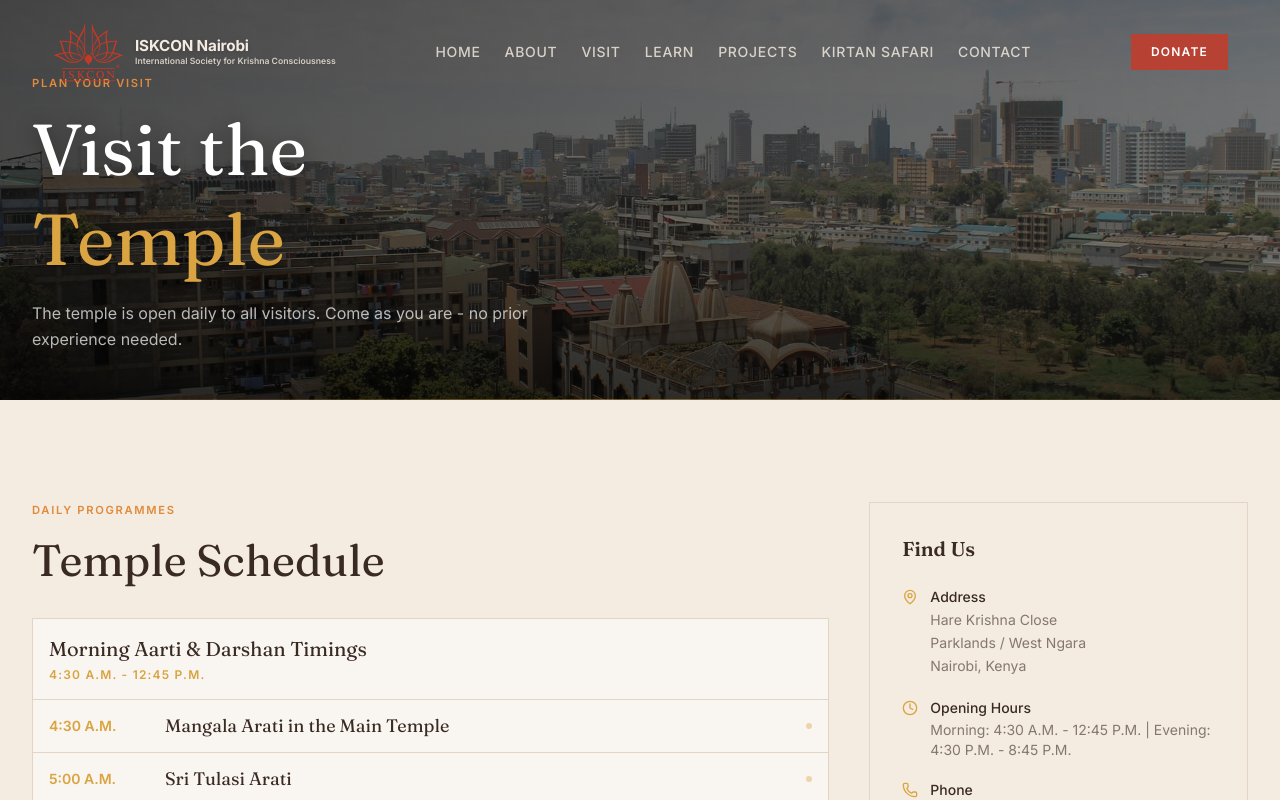
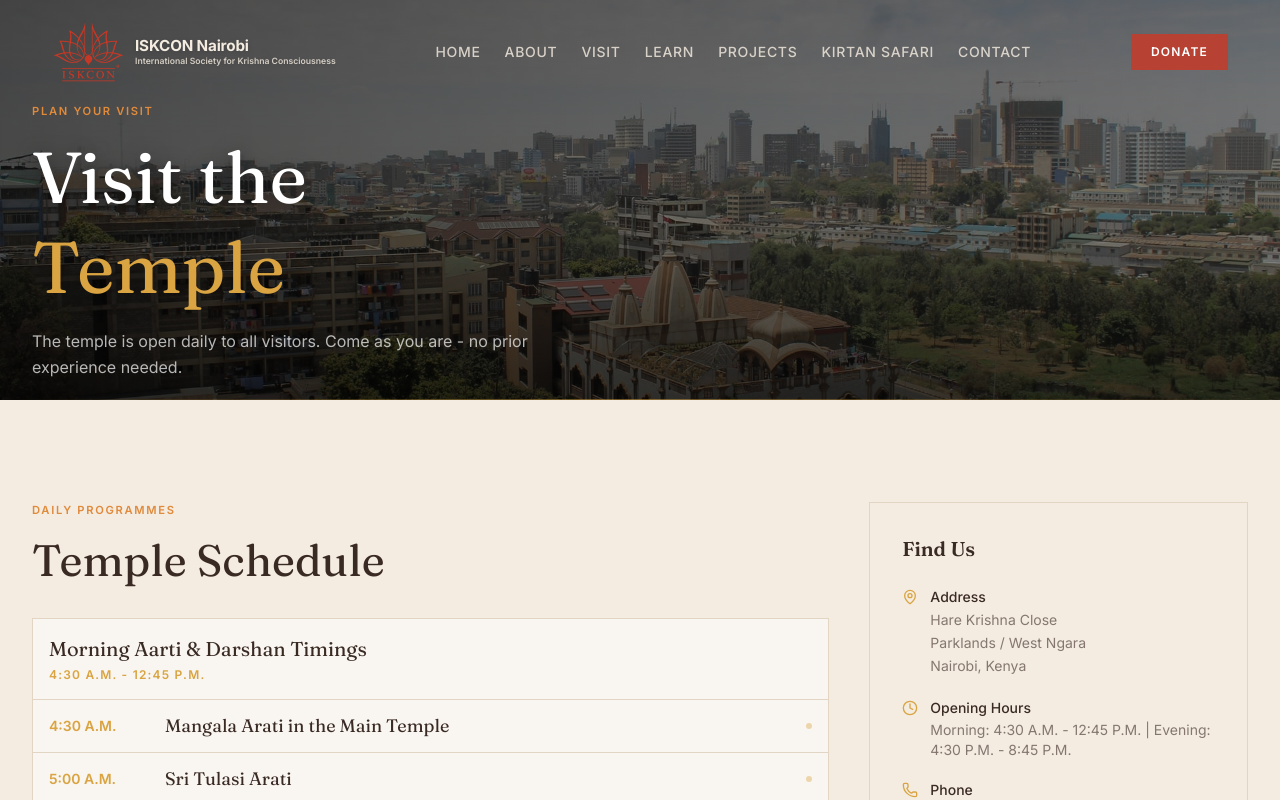
Before and after one commit to mongaremanfredo/iskcon-nairobi, a Next.js app: page /visit in a window 1280 px wide. Shown: the top 800 px of the page. Built offline with nearby package versions, Linux system fonts and the light colour scheme.

Commit message:
Lower visit hero title spacing

```diff
--- a/src/app/visit/page.tsx
+++ b/src/app/visit/page.tsx
@@ -18,7 +18,7 @@
         subtitle="Plan Your Visit"
         description="The temple is open daily to all visitors. Come as you are - no prior experience needed."
         image="/images/iskcon-nairobi-aerial.jpg"
-        contentClassName="pt-28 sm:pt-32"
+        contentClassName="!pb-3 sm:!pb-5"
       />
 
       <section className="py-section bg-temple-bg">
```
